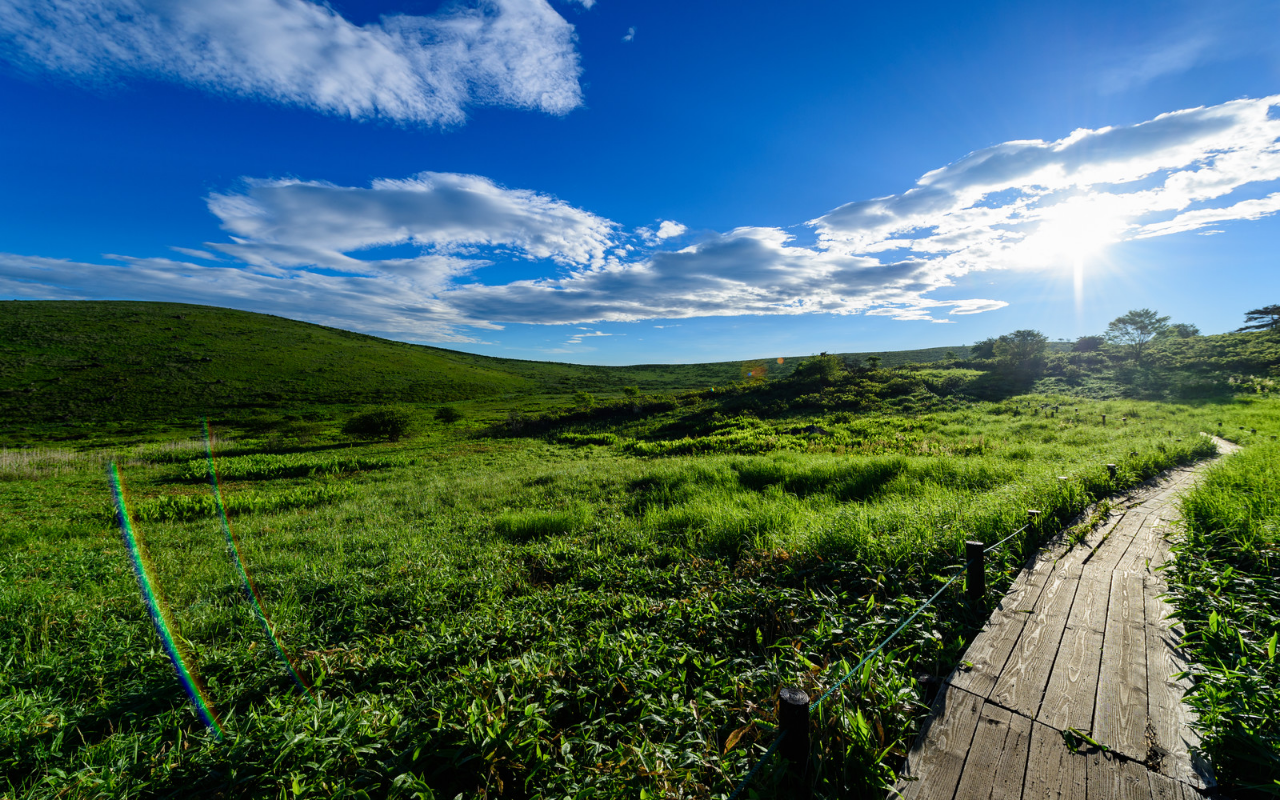
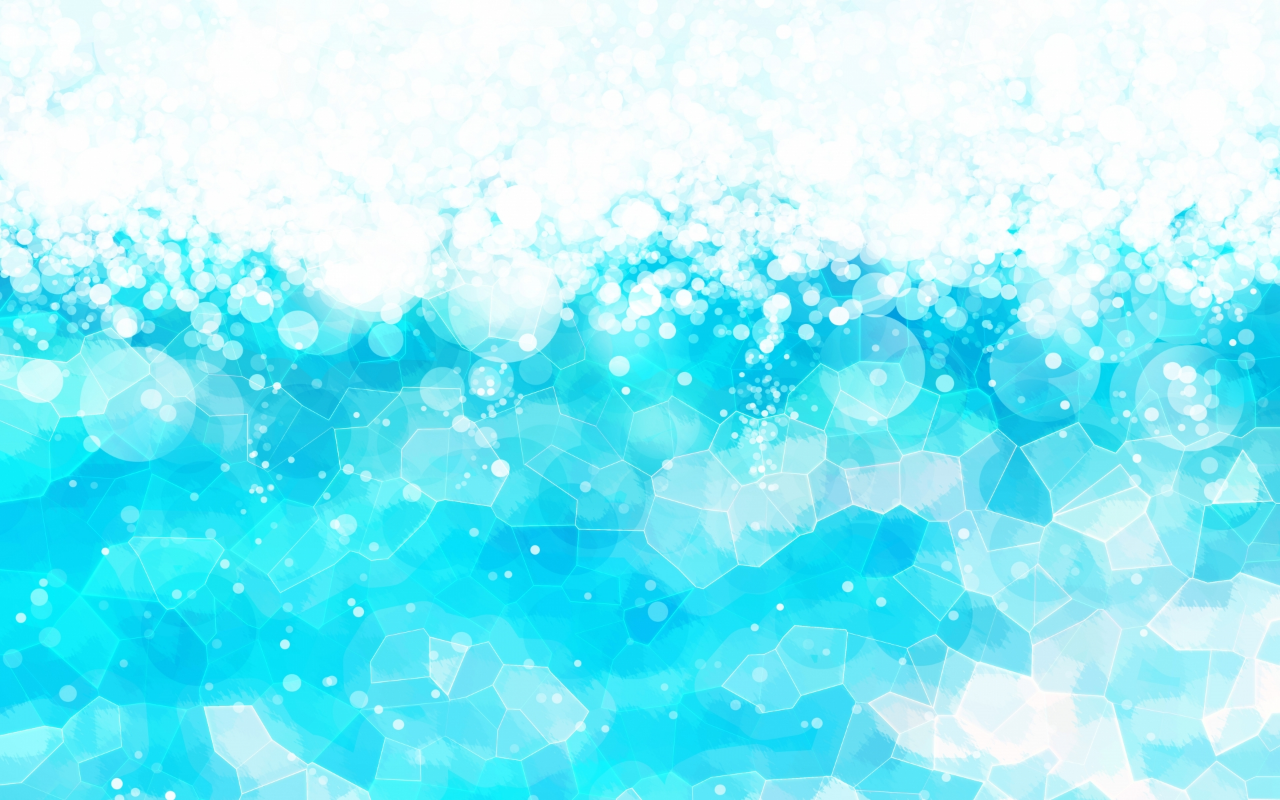
Before and after one commit to riono210/mintia_project, a plain HTML site: page index.html in a window 1280 px wide. Shown: the top 800 px of the page. Drawn offline with Linux system fonts and the light colour scheme.

Commit message:
Change Top Visual

```diff
--- a/style.css
+++ b/style.css
@@ -2,7 +2,7 @@ body{
     margin: 0;
 }
 .top-visual{
-    background-image:url("./images/top-visual.jpg");
+    background-image:url("./images/sp.jpg");
     height: 100vh;
     width: 100vw;
     color:#FFF;
```
